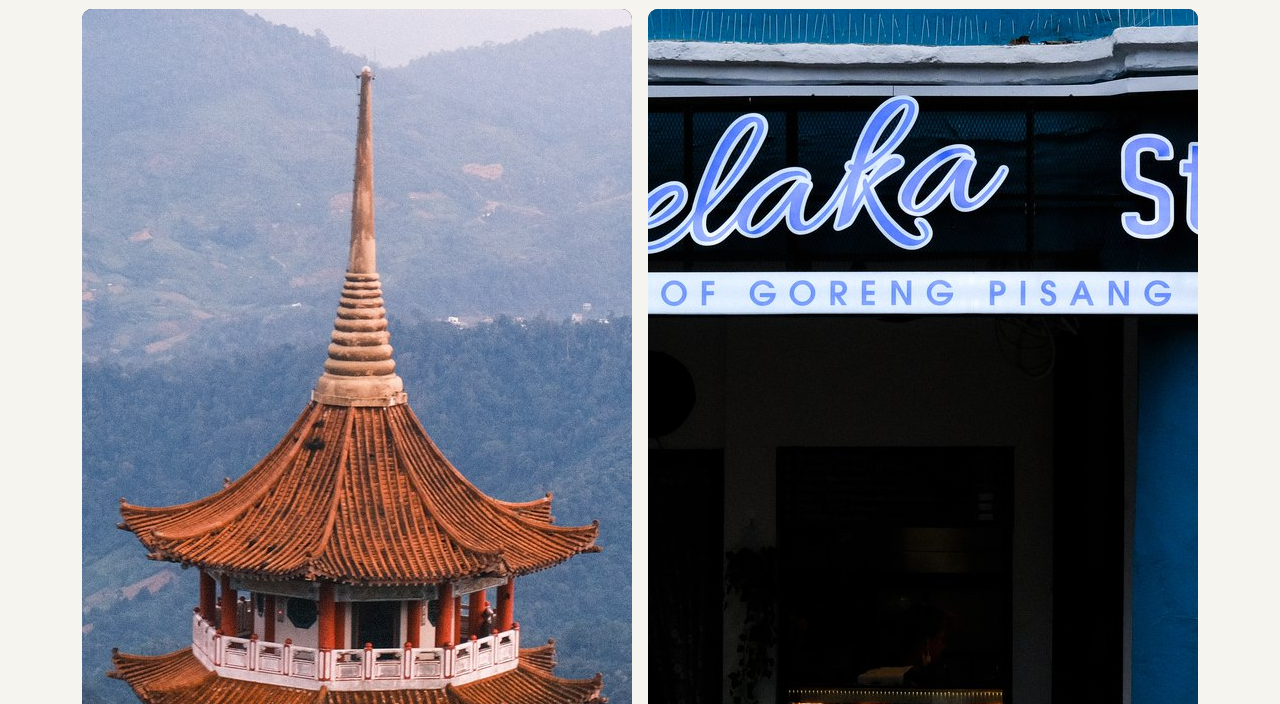
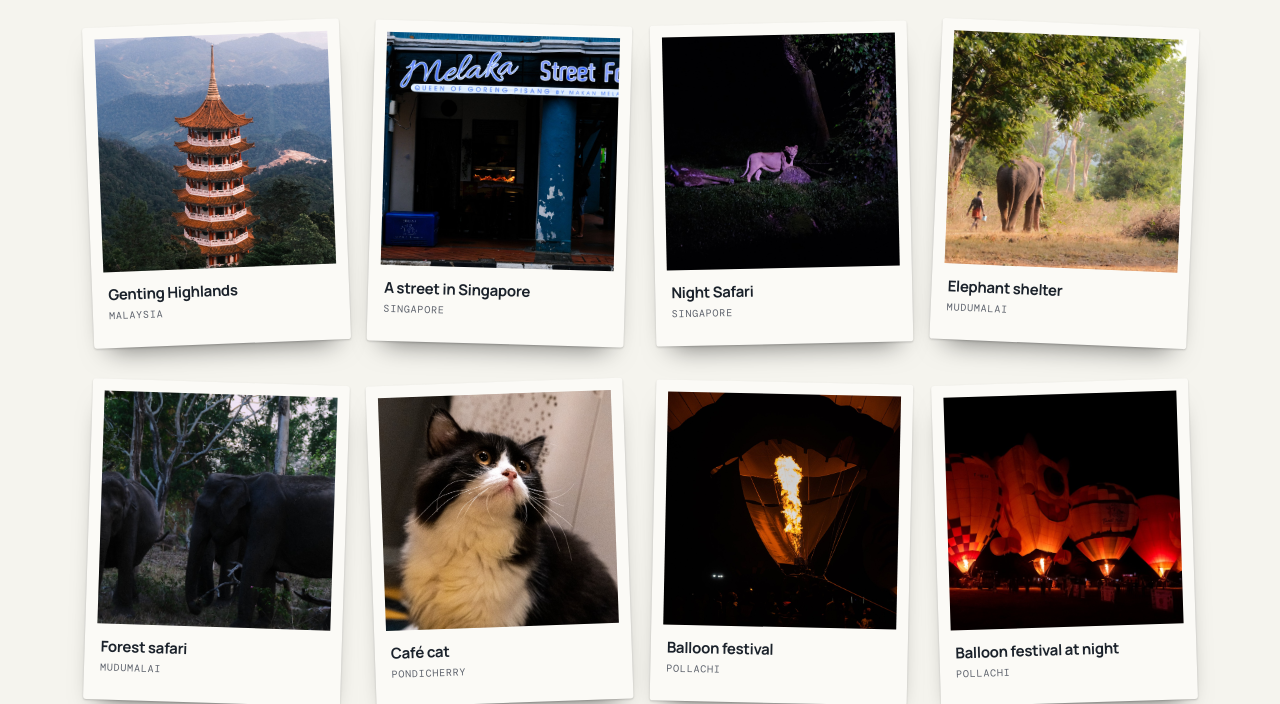
Before and after one commit to Mahigohan/mahigohan.github.io, a plain HTML site: page beyond.html in a window 1280 px wide. Shown: the part 556-1260 px from the top of the page. Drawn offline with nearby package versions, Linux system fonts and the light colour scheme.

```diff
--- a/beyond.html
+++ b/beyond.html
@@ -26,14 +26,14 @@
     <section class="bx-sec photo-section" id="photography">
       <div class="bx-h photo-heading"><div><p class="eyebrow"><span></span> THROUGH MY LENS</p><h2>Places, light, and passing moments.</h2></div><p>Travel, wildlife, and the small scenes that make a place stay with you.</p></div>
       <div class="photo-grid">
-        <figure class="photo photo-wide"><img src="images/photo-genting-highlands.jpg" alt="A pagoda tower above the forested hills of Genting Highlands." width="1800" height="1424" loading="lazy"><figcaption><h3>Genting Highlands</h3><p>Malaysia</p></figcaption></figure>
-        <figure class="photo photo-wide"><img src="images/photo-singapore-street.jpg" alt="A neon-lit street scene in Singapore." width="1800" height="1202" loading="lazy"><figcaption><h3>A street in Singapore</h3><p>Singapore</p></figcaption></figure>
-        <figure class="photo"><img src="images/photo-singapore-night-safari.jpg" alt="A lion illuminated at the Night Safari in Singapore." width="1800" height="1200" loading="lazy"><figcaption><h3>Night Safari</h3><p>Singapore</p></figcaption></figure>
-        <figure class="photo"><img src="images/photo-mudumalai-elephants.jpg" alt="Elephants and their handlers beneath a large tree at a Mudumalai shelter." width="1800" height="1013" loading="lazy"><figcaption><h3>Elephant shelter</h3><p>Mudumalai</p></figcaption></figure>
-        <figure class="photo"><img src="images/photo-mudumalai-safari.jpg" alt="Elephants moving through the trees on a forest safari in Mudumalai." width="1800" height="1013" loading="lazy"><figcaption><h3>Forest safari</h3><p>Mudumalai</p></figcaption></figure>
-        <figure class="photo photo-wide"><img src="images/photo-pondicherry-cat.jpg" alt="Close-up portrait of a black and white cat at a café in Pondicherry." width="1800" height="1311" loading="lazy"><figcaption><h3>Café cat</h3><p>Pondicherry</p></figcaption></figure>
-        <figure class="photo photo-tall"><img src="images/photo-pollachi-balloon-flame.jpg" alt="A hot-air balloon glowing from its burner flame at the Pollachi balloon festival." width="1371" height="1800" loading="lazy"><figcaption><h3>Balloon festival</h3><p>Pollachi</p></figcaption></figure>
-        <figure class="photo photo-wide"><img src="images/photo-pollachi-balloons.jpg" alt="Many illuminated hot-air balloons at night during the Pollachi balloon festival." width="1800" height="1013" loading="lazy"><figcaption><h3>Balloon festival at night</h3><p>Pollachi</p></figcaption></figure>
+        <figure class="photo photo-wide"><img src="images/photo-genting-highlands.jpg" alt="A pagoda tower above the forested hills of Genting Highlands." width="800" height="800" loading="lazy"><figcaption><h3>Genting Highlands</h3><p>Malaysia</p></figcaption></figure>
+        <figure class="photo photo-wide"><img src="images/photo-singapore-street.jpg" alt="A neon-lit street scene in Singapore." width="800" height="800" loading="lazy"><figcaption><h3>A street in Singapore</h3><p>Singapore</p></figcaption></figure>
+        <figure class="photo"><img src="images/photo-singapore-night-safari.jpg" alt="A lion illuminated at the Night Safari in Singapore." width="800" height="800" loading="lazy"><figcaption><h3>Night Safari</h3><p>Singapore</p></figcaption></figure>
+        <figure class="photo"><img src="images/photo-mudumalai-elephants.jpg" alt="Elephants and their handlers beneath a large tree at a Mudumalai shelter." width="800" height="800" loading="lazy"><figcaption><h3>Elephant shelter</h3><p>Mudumalai</p></figcaption></figure>
+        <figure class="photo"><img src="images/photo-mudumalai-safari.jpg" alt="Elephants moving through the trees on a forest safari in Mudumalai." width="800" height="800" loading="lazy"><figcaption><h3>Forest safari</h3><p>Mudumalai</p></figcaption></figure>
+        <figure class="photo photo-wide"><img src="images/photo-pondicherry-cat.jpg" alt="Close-up portrait of a black and white cat at a café in Pondicherry." width="800" height="800" loading="lazy"><figcaption><h3>Café cat</h3><p>Pondicherry</p></figcaption></figure>
+        <figure class="photo photo-tall"><img src="images/photo-pollachi-balloon-flame.jpg" alt="A hot-air balloon glowing from its burner flame at the Pollachi balloon festival." width="800" height="800" loading="lazy"><figcaption><h3>Balloon festival</h3><p>Pollachi</p></figcaption></figure>
+        <figure class="photo photo-wide"><img src="images/photo-pollachi-balloons.jpg" alt="Many illuminated hot-air balloons at night during the Pollachi balloon festival." width="800" height="800" loading="lazy"><figcaption><h3>Balloon festival at night</h3><p>Pollachi</p></figcaption></figure>
       </div>
     </section>
 
--- a/styles.css
+++ b/styles.css
@@ -129,3 +129,25 @@ html[data-theme="gotham"] body,html[data-theme="gotham"] body *{cursor:none!impo
 
 /* Personal photography is deliberately roomy: landscape and portrait frames keep their own pace. */
 .photo-section{margin-top:66px}.photo-heading{justify-content:space-between;align-items:end}.photo-heading h2{max-width:570px;font-size:clamp(38px,4.7vw,62px)}.photo-heading>p{max-width:275px;margin:0;color:var(--muted);font-size:14px;line-height:1.65}.photo-grid{display:grid;grid-template-columns:repeat(12,minmax(0,1fr));gap:16px}.photo{grid-column:span 4;overflow:hidden;margin:0;border-radius:10px;background:var(--ink)}.photo-wide{grid-column:span 6}.photo img{display:block;width:100%;aspect-ratio:4/3;object-fit:cover;transition:transform .45s ease}.photo-wide img{aspect-ratio:16/10}.photo-tall img{aspect-ratio:3/4}.photo:hover img{transform:scale(1.035)}.photo figcaption{padding:12px 2px 2px}.photo h3{margin:0;color:var(--text);font-size:15px;letter-spacing:-.025em}.photo p{margin:4px 0 0;color:var(--muted);font:10px 'DM Mono',ui-monospace,monospace;letter-spacing:.08em;text-transform:uppercase}@media(max-width:800px){.photo{grid-column:span 6}.photo-wide{grid-column:span 12}}@media(max-width:560px){.photo-grid{grid-template-columns:1fr;gap:22px}.photo,.photo-wide{grid-column:auto}.photo-heading{align-items:start}.photo-heading>p{max-width:340px}.photo img,.photo-wide img{aspect-ratio:4/3}.photo-tall img{aspect-ratio:3/4}}@media(prefers-reduced-motion:reduce){.photo img{transition:none}}
+
+/* ---- Photography: polaroid tiles ---- */
+.photo-section{--polaroid:#fbfaf6;--polaroid-ink:#1b222b;--polaroid-muted:#5c616b}
+.photo-section .photo-grid{display:grid;grid-template-columns:repeat(4,minmax(0,1fr));gap:38px 26px;padding:14px 6px 6px}
+.photo-section .photo-grid .photo{grid-column:auto;display:flex;flex-direction:column;margin:0;padding:12px 12px 0;border-radius:3px;overflow:visible;background:var(--polaroid);box-shadow:0 1px 2px rgba(0,0,0,.18),0 16px 28px -16px rgba(0,0,0,.6);transform:rotate(var(--tilt,0deg));transition:transform .3s ease,box-shadow .3s ease}
+.photo-section .photo-grid .photo:nth-child(1){--tilt:-2.2deg}
+.photo-section .photo-grid .photo:nth-child(2){--tilt:1.6deg}
+.photo-section .photo-grid .photo:nth-child(3){--tilt:-1.2deg}
+.photo-section .photo-grid .photo:nth-child(4){--tilt:2.4deg}
+.photo-section .photo-grid .photo:nth-child(5){--tilt:1.8deg}
+.photo-section .photo-grid .photo:nth-child(6){--tilt:-2deg}
+.photo-section .photo-grid .photo:nth-child(7){--tilt:1.2deg}
+.photo-section .photo-grid .photo:nth-child(8){--tilt:-1.8deg}
+.photo-section .photo-grid .photo:hover{transform:rotate(0deg) translateY(-6px) scale(1.02);box-shadow:0 2px 4px rgba(0,0,0,.2),0 24px 34px -16px rgba(0,0,0,.65);z-index:2}
+.photo-section .photo img{display:block;width:100%;height:auto;aspect-ratio:1/1;object-fit:cover;background:#d9d6cf;transition:none}
+.photo-section .photo:hover img{transform:none}
+.photo-section .photo figcaption{padding:14px 4px 16px;min-height:76px}
+.photo-section .photo h3{margin:0;color:var(--polaroid-ink);font-size:15px;line-height:1.25;letter-spacing:-.02em}
+.photo-section .photo p{margin:5px 0 0;color:var(--polaroid-muted);font:10px/1.4 'DM Mono',ui-monospace,monospace;letter-spacing:.08em;text-transform:uppercase}
+@media(max-width:1000px){.photo-section .photo-grid{grid-template-columns:repeat(2,minmax(0,1fr));gap:30px 20px}}
+@media(max-width:520px){.photo-section .photo-grid{gap:24px 14px;padding-left:2px;padding-right:2px}.photo-section .photo-grid .photo{padding:8px 8px 0}.photo-section .photo figcaption{padding:10px 2px 12px;min-height:64px}.photo-section .photo h3{font-size:13px}.photo-section .photo p{font-size:9px}}
+@media(prefers-reduced-motion:reduce){.photo-section .photo-grid .photo{transition:none}.photo-section .photo-grid .photo:hover{transform:rotate(var(--tilt,0deg))}}
```
Also changed, not shown: photo-genting-highlands.jpg (added), photo-mudumalai-elephants.jpg (added), photo-mudumalai-safari.jpg (added), photo-pollachi-balloon-flame.jpg (added), photo-pollachi-balloons.jpg (added), photo-pondicherry-cat.jpg (added), photo-singapore-night-safari.jpg (added), photo-singapore-street.jpg (added).
